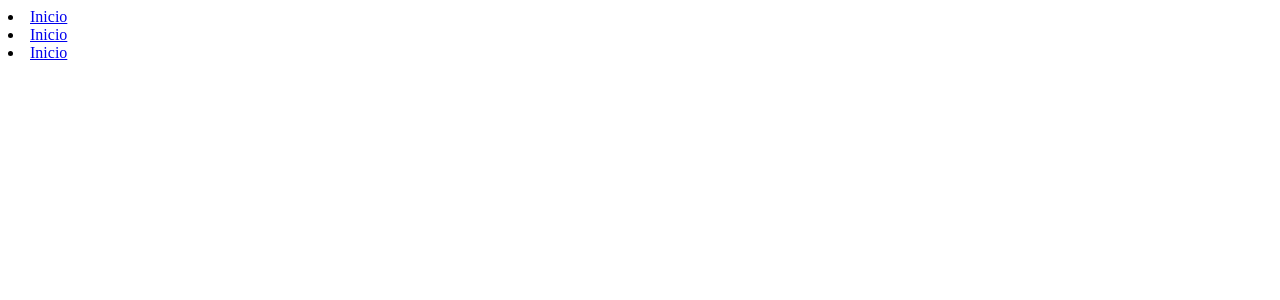
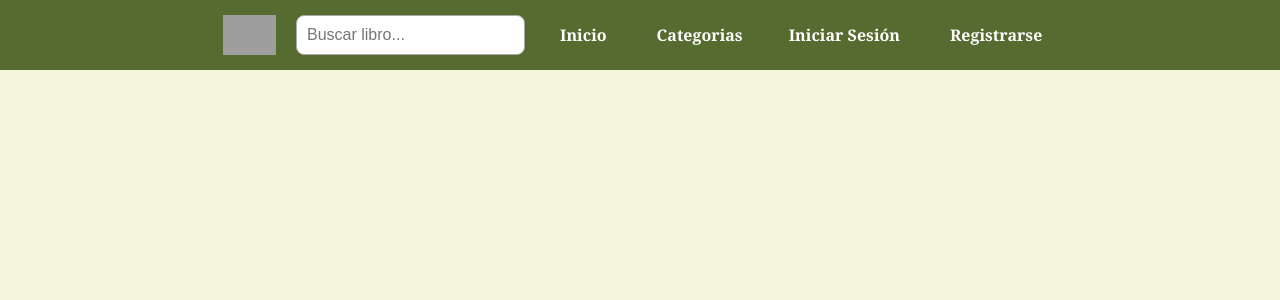
Before and after one commit to GodtoL/Bibliovotes-front-react, a React (Vite) app: page / in a window 1280 px wide. Shown: the top 300 px of the page. Built offline with nearby package versions, Linux system fonts and the light colour scheme; grey boxes are pictures that could not be loaded.

Commit message:
Estilizado del header

```diff
--- a/index.html
+++ b/index.html
@@ -4,6 +4,7 @@
     <meta charset="UTF-8" />
     <link rel="icon" type="image/svg+xml" href="/vite.svg" />
     <meta name="viewport" content="width=device-width, initial-scale=1.0" />
+    <link rel="stylesheet" href="src/styles.css">
     <title> Bibliovotes</title>
   </head>
   <body>
--- a/src/Header.jsx
+++ b/src/Header.jsx
@@ -1,13 +1,23 @@
 export default function Header(){
     return (
         <>
-            <UserBtn />
-            <UserBtn />
-            <UserBtn />
+            <header>
+                <div className="head-menu">
+                    <img src="static/images/pngwing.com.png" alt="logo BiblioVotes"></img>
+                    <input type="text" placeholder="Buscar libro..."></input>
+                    <UserBtn btnName="Inicio"/>
+                    <UserBtn btnName="Categorias"/>
+
+                </div>
+                <div className="head-menu">
+                    <UserBtn btnName="Iniciar Sesión"/>
+                    <UserBtn btnName="Registrarse"/>
+                </div>
+            </header>
         </>
     );
 }
 
-function UserBtn(){
-    return <li><a className="user-btn" href="index.html">Inicio</a></li>
+function UserBtn({btnName}){
+    return <li><a className="user-btn" href="index.html"> {btnName}</a></li>
 }
--- /dev/null
+++ b/src/styles.css
@@ -0,0 +1,63 @@
+body {
+    margin: 0;
+    font-family: 'Georgia', serif; /* Fuente elegante y relajada */
+    background-color: #F5F5DC; /* Fondo beige */
+    color: #2F4F4F; /* Texto verde oscuro */
+  }
+
+header {
+display: flex;
+justify-content: center;
+align-items: center;
+padding: 15px 20px;
+background-color: #556B2F;
+color: #FFFFFF;
+gap: 1rem;
+}
+
+.head-menu {
+display: flex;
+align-items: center;
+gap: 20px;
+}
+
+.head-menu img {
+height: 40px;
+width: auto;
+}
+
+.head-menu li {
+list-style: none;
+}
+
+.head-menu a {
+  text-decoration: none;
+  color: #FFFFFF;
+  font-weight: bold;
+  padding: 10px 15px;
+  border-radius: 8px;
+  transition: background-color 0.3s ease, transform 0.2s ease;
+}
+
+.head-menu a:hover {
+  background-color: #6B8E23;
+  transform: translateY(-2px); /* Efecto de levantar */
+}
+
+
+input[type="text"] {
+  padding: 10px;
+  height: auto;
+  font-size: 16px;
+  border: 1px solid #A9A9A9;
+  border-radius: 8px;
+  width: 100%;
+  box-sizing: border-box;
+  transition: border-color 0.3s ease;
+}
+
+input[type="text"]:focus {
+  border-color: #556B2F;
+  outline: none;
+  box-shadow: 0px 0px 5px rgba(85, 107, 47, 0.5);
+}
```
